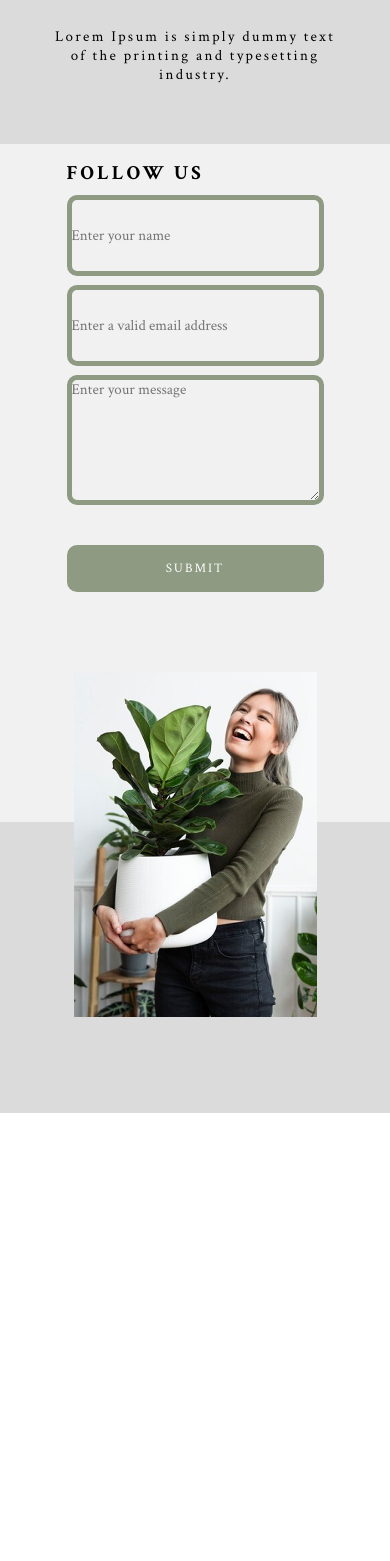
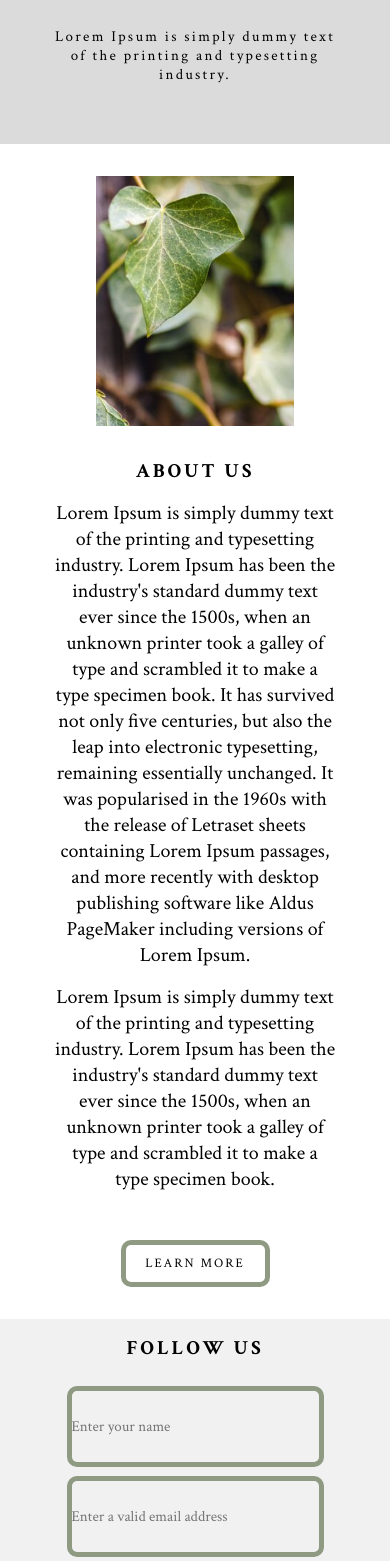
Before and after one commit to alla-r/test-task-lumina-flow, a React (Vite) app: page / in a window 390 px wide. Shown: the part 984-2545 px from the top of the page. Before the commit the page ends 2097 px from the top, so only its background shows below. Built offline with nearby package versions, Linux system fonts and the light colour scheme.

Commit message:
add About section

```diff
--- a/package.json
+++ b/package.json
@@ -11,6 +11,7 @@
   },
   "dependencies": {
     "react": "^19.1.0",
+    "react-device-detect": "^2.2.3",
     "react-dom": "^19.1.0"
   },
   "devDependencies": {
--- a/src/App.jsx
+++ b/src/App.jsx
@@ -4,6 +4,7 @@ import NewSection from "./sections/NewSection";
 import { ContentProvider } from "./context/ContentContext";
 import "./App.scss";
 import ContactSection from "./sections/ContactSection";
+import AboutSection from "./sections/AboutSection";
 
 function App() {
   return (
@@ -12,6 +13,7 @@ function App() {
         <HeroSection />
         <CategorySection />
         <NewSection />
+        <AboutSection />
         <ContactSection />
       </ContentProvider>
     </>
--- a/src/components/Button/Button.scss
+++ b/src/components/Button/Button.scss
@@ -45,7 +45,7 @@
 
     &--outline {
       width: 194px;
-      height: 46px;
+      height: 50px;
     }
   }
 }
@@ -59,6 +59,11 @@
     &--hero {
       width: 206px;
       height: 55px;
+    }
+
+    &--outline {
+      width: 205px;
+      height: 59px;
     }
   }
 }
@@ -76,8 +81,8 @@
     }
 
     &--outline {
-      width: 194px;
-      height: 46px;
+      width: 351px;
+      height: 88px;
     }
   }
 }
--- a/src/components/SectionHeading/SectionHeading.jsx
+++ b/src/components/SectionHeading/SectionHeading.jsx
@@ -1,13 +1,13 @@
 import "./SectionHeading.scss";
 
-function SectionHeading({ text, type, className }) {
+function SectionHeading({ text, type }) {
   const headingTypes = ["normal", "bold"];
 
   if (headingTypes.indexOf(type) === -1) {
     throw new Error(`Heading type shoud be one of ${headingTypes.join(", ")}`);
   }
 
-  return <h2 className={`heading heading--${type} ${className}`}>{text}</h2>;
+  return <h2 className={`heading heading--${type}`}>{text}</h2>;
 }
 
 export default SectionHeading;
--- a/src/components/SectionHeading/SectionHeading.scss
+++ b/src/components/SectionHeading/SectionHeading.scss
@@ -12,7 +12,8 @@
 
   &--bold {
     font-weight: 700;
-    text-align: left;
+    text-align: center;
+    margin-bottom: 1rem;
   }
 }
 
@@ -25,6 +26,11 @@
     &--normal {
       margin: 0 auto;
       margin-top: 3.75rem;
+    }
+
+    &--bold {
+      text-align: left;
+      margin-bottom: 1.75rem;
     }
   }
 }
--- /dev/null
+++ b/src/sections/AboutSection/AboutSection.jsx
@@ -0,0 +1,58 @@
+import { MobileView, BrowserView } from "react-device-detect";
+import { useContent } from "../../context/ContentContext";
+import SectionHeading from "../../components/SectionHeading";
+import "./AboutSection.scss";
+import Button from "../../components/Button";
+
+function AboutSection() {
+  const { aboutContent } = useContent();
+  const { title, image, button, description } = aboutContent;
+
+  return (
+    <>
+      <MobileView>
+        <section className="about">
+          <div className="about__content">
+            <SectionHeading text={title} type="bold" />
+            <p className="about__text">{description[0]}</p>
+            <div className="about__image-wrapper">
+              <img src={image} alt="About image" className="about__image" />
+            </div>
+            <p className="about__text">{description[1]}</p>
+            <Button
+              text={button}
+              styleType="outline"
+              className="about__button"
+            />
+          </div>
+        </section>
+      </MobileView>
+
+      <BrowserView>
+        <section className="about">
+          <div className="about__image-wrapper">
+            <img src={image} alt="About image" className="about__image" />
+          </div>
+
+          <div className="about__content">
+            <SectionHeading text={title} type="bold" />
+            {description.map((text, i) => {
+              return (
+                <p key={i} className="about__text">
+                  {text}
+                </p>
+              );
+            })}
+            <Button
+              text={button}
+              styleType="outline"
+              className="about__button"
+            />
+          </div>
+        </section>
+      </BrowserView>
+    </>
+  );
+}
+
+export default AboutSection;
--- /dev/null
+++ b/src/sections/AboutSection/AboutSection.scss
@@ -0,0 +1,129 @@
+@use "../../styles/variables";
+
+.about {
+  text-align: center;
+  max-width: 283px;
+  margin: 2rem auto;
+
+  &__image-wrapper {
+    margin: 2rem auto;
+    width: 198px;
+    height: 250px;
+  }
+
+  &__image {
+    width: 100%;
+    height: 100%;
+    object-fit: cover;
+    display: block;
+  }
+
+  &__content {
+    max-width: 561px;
+  }
+
+  &__button {
+    margin-top: 2rem;
+    width: 149px;
+  }
+
+  &__text {
+    font-size: 20px;
+    margin-bottom: 1rem;
+  }
+}
+
+/* Tablet */
+@media (min-width: 37.5em) {
+  .about {
+    text-align: left;
+    margin: 0;
+    max-width: none;
+    padding-top: 4.25rem;
+    padding-bottom: 2.875rem;
+    background: #fff;
+    display: flex;
+    justify-content: center;
+    align-items: center;
+    gap: 2.5rem;
+
+    &__image-wrapper {
+      margin: 0;
+      flex-shrink: 0;
+      width: 251px;
+      height: 508px;
+    }
+
+    &__image {
+      width: 100%;
+      height: 100%;
+      object-fit: cover;
+      display: block;
+    }
+
+    &__content {
+      max-width: 561px;
+    }
+
+    &__button {
+      margin-top: 2rem;
+      width: 201px;
+    }
+
+    &__text {
+      font-size: 20px;
+      margin-bottom: 1rem;
+    }
+  }
+}
+
+/* Desktop */
+@media (min-width: 64em) {
+  .about {
+    align-items: flex-start;
+    padding-top: 6.5rem;
+    padding-bottom: 8rem;
+    gap: 5.8rem;
+
+    &__image-wrapper {
+      width: 316px;
+      height: 626px;
+    }
+
+    &__content {
+      max-width: 724px;
+    }
+
+    &__button {
+      margin-top: 3rem;
+    }
+  }
+}
+
+/* Extra large */
+@media (min-width: 87.5em) {
+  .about {
+    margin: 8rem;
+    max-width: 1700px;
+    justify-content: space-between;
+    gap: 8rem;
+
+    &__image-wrapper {
+      flex-shrink: 0;
+      width: 474px;
+      height: 938px;
+    }
+
+    &__content {
+      max-width: 1074px;
+    }
+
+    &__button {
+      margin-top: 4rem;
+    }
+
+    &__text {
+      font-size: 36px;
+    }
+  }
+}
--- /dev/null
+++ b/src/sections/AboutSection/index.js
@@ -0,0 +1,3 @@
+import AboutSection from "./AboutSection";
+
+export default AboutSection;
--- a/src/sections/ContactSection/ContactSection.jsx
+++ b/src/sections/ContactSection/ContactSection.jsx
@@ -22,7 +22,7 @@ function ContactSection() {
   return (
     <section className="contact">
       <form className="contact__form">
-        <SectionHeading text={title} type="bold" className="contact__heading" />
+        <SectionHeading text={title} type="bold" />
         {items}
         <Button
           type="submit"
--- a/src/sections/ContactSection/ContactSection.scss
+++ b/src/sections/ContactSection/ContactSection.scss
@@ -44,7 +44,6 @@
     background: linear-gradient(to right, #f1f1f1 70%, #dbdbdb 70%);
 
     &__form {
-      // flex: 2;
       margin: 0;
       width: 437px;
       gap: 0.5rem;
--- a/src/sections/HeroSection/HeroSection.scss
+++ b/src/sections/HeroSection/HeroSection.scss
@@ -1,7 +1,6 @@
 @use "../../styles/variables";
 
 .hero {
-  // min-height: 100vh;
   width: 100vw;
   padding-bottom: 5rem;
   background-color: #faf9f8;
@@ -14,7 +13,6 @@
   &__content-wrapper {
     position: relative;
     max-width: 94%;
-    // height: calc(100vh - 60px);
     margin: 0 auto;
     display: flex;
     flex-direction: column-reverse;
@@ -57,7 +55,7 @@
 /* Tablet */
 @media (min-width: 37.5em) {
   .hero {
-    min-height: 100vh;
+    padding-bottom: 8rem;
     width: 100vw;
     background-color: #faf9f8;
 
@@ -68,7 +66,6 @@
     &__content-wrapper {
       max-width: 866px;
       width: 92%;
-      height: calc(100vh - 150px);
       flex-direction: row;
       align-items: center;
       justify-content: space-between;
@@ -111,6 +108,9 @@
 /* Desktop */
 @media (min-width: 64em) {
   .hero {
+    min-height: 100vh;
+    padding-bottom: 0;
+
     &__header {
       height: 180px;
     }
```
